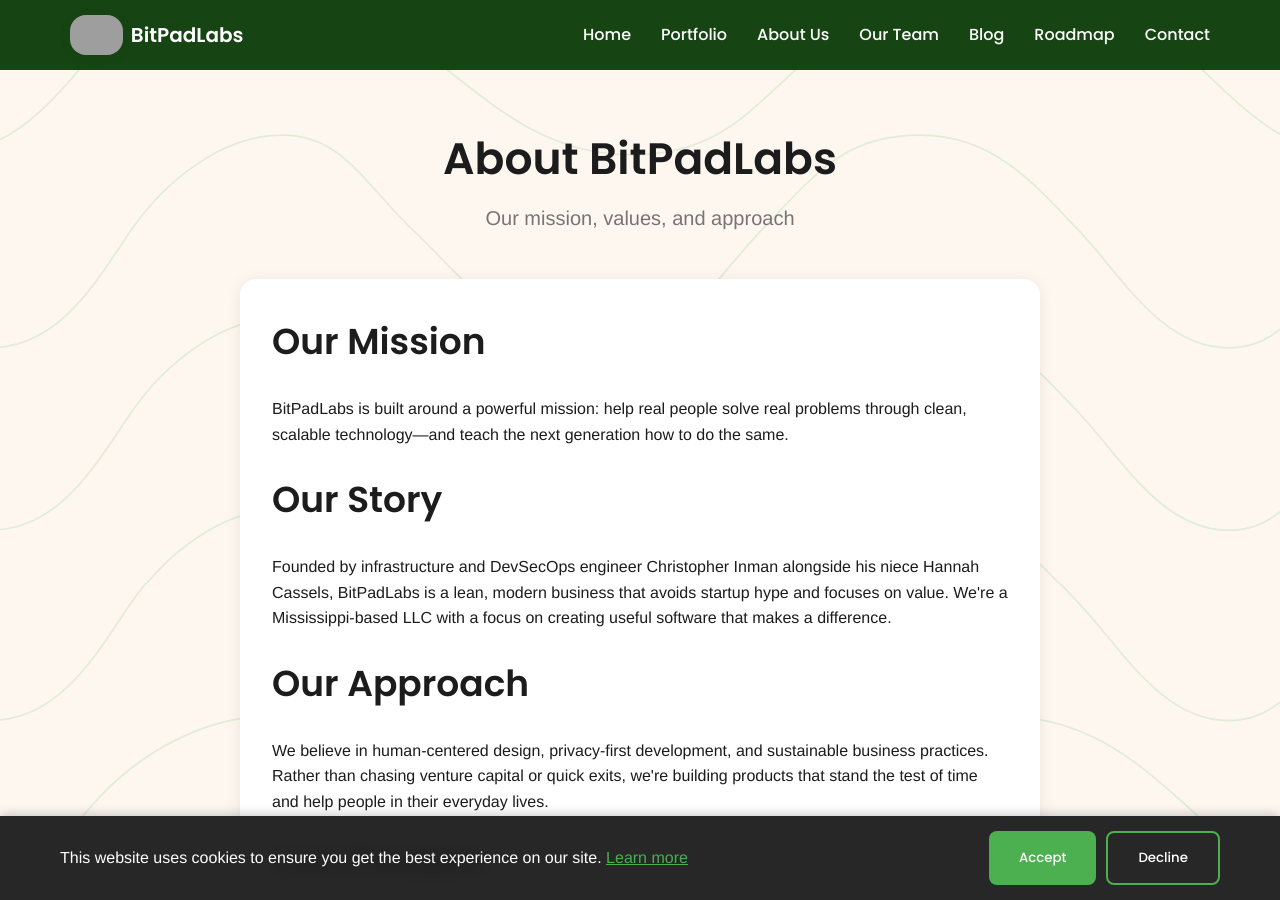
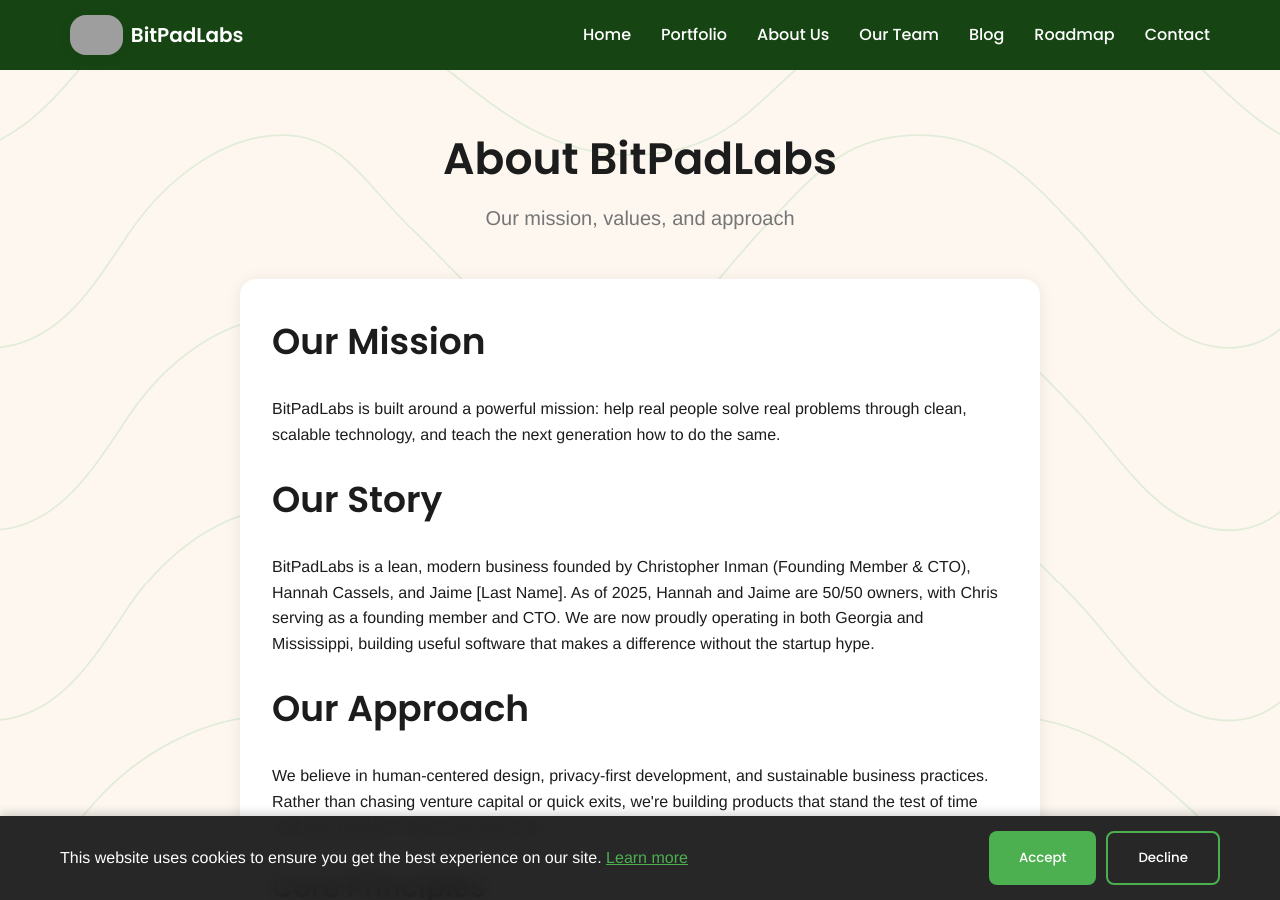
Before and after one commit to BitPadLabs/BitPadLabs-Site, a Jekyll site: the page built from about.html, in a window 1280 px wide and 900 px high. Built offline with Jekyll 4.4.1, drawn with Linux system fonts in a browser that asks for light colours; grey boxes are pictures that could not be loaded.

Commit message:
Update company info and ownership in About page
Revised the About Us page to clarify company founders, current ownership structure as of 2025, and expanded operational locations to include Georgia. Also made minor wording improvements for clarity.

```diff
--- a/about.html
+++ b/about.html
@@ -12,12 +12,12 @@ title: About Us
       <div class="about-text" style="background: white; border-radius: 16px; box-shadow: 0 2px 16px rgba(0,0,0,0.08); padding: 40px 32px; margin-bottom: 40px;">
         <h2>Our Mission</h2>
         <p>
-          BitPadLabs is built around a powerful mission: help real people solve real problems through clean, scalable technology—and teach the next generation how to do the same.
+          BitPadLabs is built around a powerful mission: help real people solve real problems through clean, scalable technology, and teach the next generation how to do the same.
         </p>
 
         <h2>Our Story</h2>
         <p>
-          Founded by infrastructure and DevSecOps engineer Christopher Inman alongside his niece Hannah Cassels, BitPadLabs is a lean, modern business that avoids startup hype and focuses on value. We're a Mississippi-based LLC with a focus on creating useful software that makes a difference.
+          BitPadLabs is a lean, modern business founded by Christopher Inman (Founding Member & CTO), Hannah Cassels, and Jaime [Last Name]. As of 2025, Hannah and Jaime are 50/50 owners, with Chris serving as a founding member and CTO. We are now proudly operating in both Georgia and Mississippi, building useful software that makes a difference without the startup hype.
         </p>
 
         <h2>Our Approach</h2>
```
